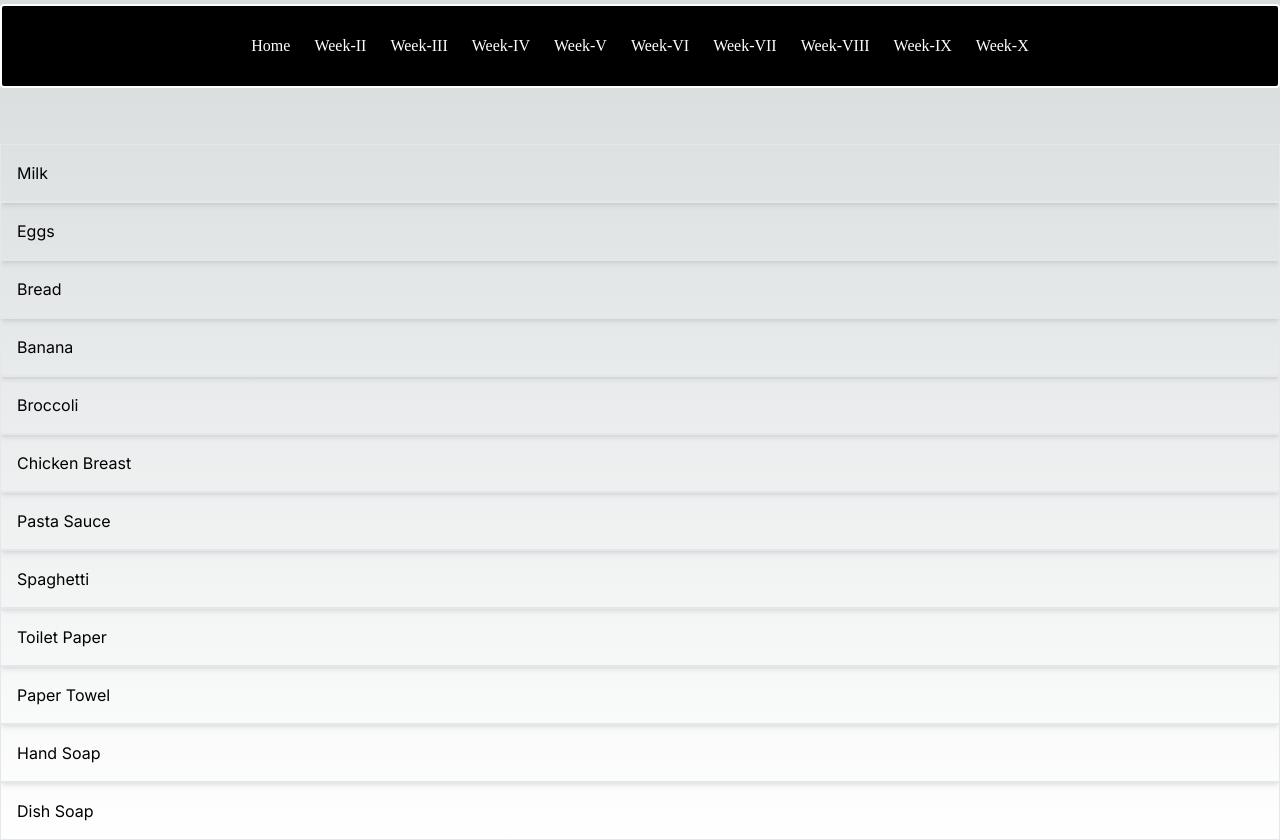
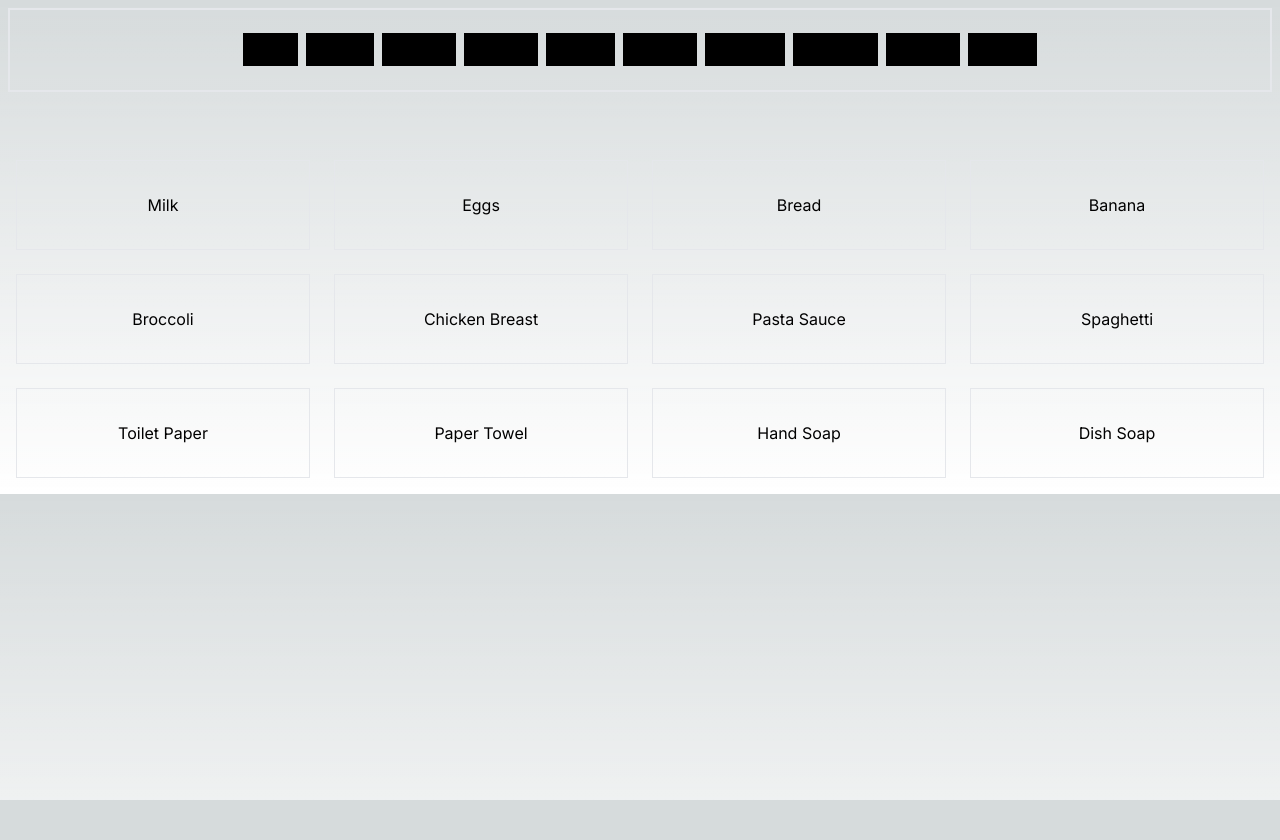
Before and after one commit to 3mptySpac3/cprg306-app-1, a Next.js app: page /week3 in a window 1280 px wide. After the commit the page ends 800 px from the top, so only its background shows below. Built offline with nearby package versions, Linux system fonts and the light colour scheme.

Commit message:
Smooooootttthhhh transitions

```diff
--- a/app/Navbar.js
+++ b/app/Navbar.js
@@ -5,10 +5,10 @@ import React from 'react';
 
 export default function Navbar() {
   return (
-    <nav className="fixed top-0 left-0 w-full bg-black text-white h-16 mt-1 mb-1 p-10 border-2 border-white rounded hover:shadow-xl transition-shadow duration-300">
+    <nav className="fixed top-1 left-2 right-2 h-16 mt-1 mb-1 p-10 border-2 hover:text-black ">
       <div className="container mx-auto flex justify-center items-center h-full">
-        <div style= {{fontFamily: "cursive"}}>
-          <ul className= "flex space-x-2">
+        <div className=""style= {{fontFamily: "cursive"}}>
+          <ul className= "flex space-x-2 hover:">
             <li><CustomLink href="/">Home</CustomLink></li>
             <li><CustomLink href="/week2">Week-II</CustomLink></li>
             <li><CustomLink href="/week3">Week-III</CustomLink></li>
@@ -29,7 +29,7 @@ export default function Navbar() {
 function CustomLink({ href, children, }) {
   return (
     <Link href={href} passHref>
-      <span className="cursor-pointer p-2 my-2 bg-black hover:bg-gray-500 transition-colors duration-200 rounded">
+      <span className="cursor-pointer p-2 my-2 bg-black hover:bg-white hover:text-black transition duration-1000">
         {children}
       </span>
     </Link>
--- /dev/null
+++ b/app/comps/pagetitles.js
@@ -0,0 +1,6 @@
+
+
+function PageTitle({children}){
+  return(
+    <div className="mt-"
+  );
--- a/app/comps/shopgrid.js
+++ b/app/comps/shopgrid.js
@@ -1,12 +1,13 @@
-
+import React from 'react';
 
 // This is the function component for the grid style of the shop page
 
-function gridstyle(){
+function GridStyle({children}){
   return(
-    <div className="grid-container mt-36 hover:cursor-pointer">
+    <div className="grid grid-cols-4 gap-6 mt-36 hover:cursor-pointer p-4">
+      {children}
     </div>
   );
 }
 
-export default gridstyle;
+export default GridStyle;
--- a/app/comps/shoppingkart.js
+++ b/app/comps/shoppingkart.js
@@ -1,9 +1,10 @@
 import React from 'react';
 
+// this is a component that controlls the naming of the items and how the items look
 
 function ItemKart({name}){
   return(
-    <div className="border p-4 shadow-md">{name}</div>
+    <div className="border p-8 flex justify-center hover:bg-white hover:text-black transition duration-1000">{name}</div>
   );
 }
 
--- a/app/week3/page.js
+++ b/app/week3/page.js
@@ -2,13 +2,14 @@ import React from 'react';
 import Navbar from '../Navbar';
 import Link from 'next/link';
 import ItemKart from '../comps/shoppingkart';
+import GridStyle from '../comps/shopgrid';
 
 export default function Week3() {
   return (
     <div>
       <div><Navbar /></div>
 
-      <div className="grid-container mt-36 hover:cursor-pointer">
+      <GridStyle>
         <ItemKart name="Milk" />
         <ItemKart name="Eggs" />
         <ItemKart name="Bread" />
@@ -21,8 +22,8 @@ export default function Week3() {
         <ItemKart name="Paper Towel" />
         <ItemKart name="Hand Soap" />
         <ItemKart name="Dish Soap" />
+      </GridStyle>
 
-      </div>
     </div>
 
   )
```
